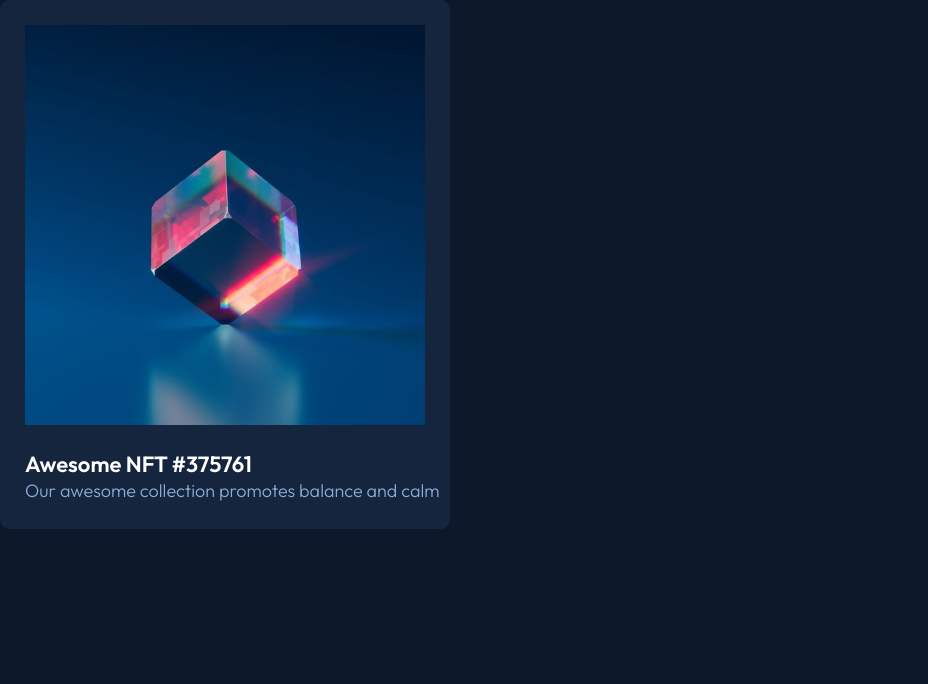
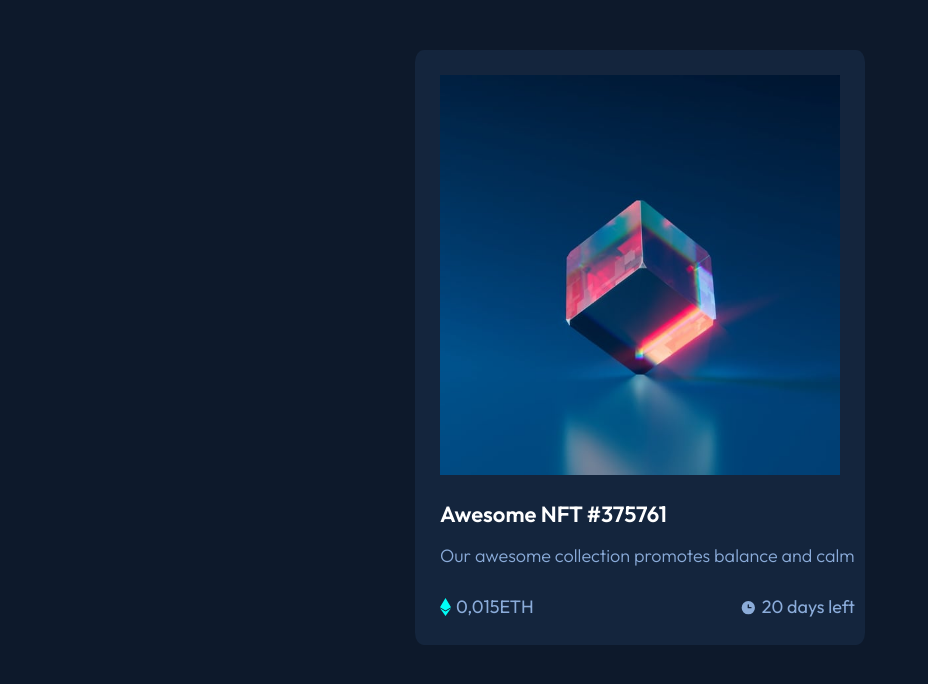
Before and after one commit to Ilya-Zukhbaya/NFT-card-preview, a plain HTML site: page index.html in a window 1280 px wide. Shown: the whole page, without its empty margins (0-928 px from the left). Drawn offline with Linux system fonts and the light colour scheme.

Commit message:
NFT card almost desined

```diff
--- a/index.html
+++ b/index.html
@@ -14,10 +14,20 @@
     <div class="card__image-container">
       <img src="./images/image-equilibrium.jpg" alt="NFT Image" class="NFT-image">
     </div>
-    <div class="card__text-container">
+    <article class="card__text-container">
       <h2 class="card__header-title">Awesome NFT #375761</h2>
       <p class="card__text-description">Our awesome collection promotes balance and calm</p>
-    </div>
+    </article>
+    <article class="NFT__description-container">
+      <div class="NFT__description-price-container">
+        <img src="./images/icon-ethereum.svg" alt="Coin-Price" class="NFT__description-Icon">
+        <p class="NFT__description-price">0,015ETH</p>
+      </div>
+      <div class="NFT__description-timeleft-container">
+        <img src="./images/icon-clock.svg" alt="timeleft-clock" class="NFT__description-timeleft-image">
+        <p class="NFT__description-timeleft-text">20 days left</p>
+      </div>
+    </article>
   </div>
 
 </body>
--- a/style.css
+++ b/style.css
@@ -12,12 +12,12 @@
     box-sizing: border-box;
 }
 html, body{
-    max-width: 1440px;
     font-family: 'Outfit', 'Arial', sans-serif;
     font-size: 18px;
     background-color: var(--main-BG);
 }
 .card{
+    margin: 50px auto;
     width: 450px;
     background-color: var(--card-BG);
     color: var(--soft-blue);
@@ -25,13 +25,14 @@ html, body{
     font-weight: 300;
     line-height: 26px;
 }
-.card__text-container{
-    padding: 0 0 25px 25px;
+.card__text-container, .NFT__description-container{
+    padding: 0 10px 25px 25px;
 }
 .card__header-title{
     color: var(--white);
     font-size: 22px;
     line-height: 28px;
+    padding-bottom: 15px;
 }
 .card__header-title:hover{
     color: var(--cyan);
@@ -43,3 +44,15 @@ html, body{
 .NFT-image{
     width: 100%;
 }
+.NFT__description-container{
+    display: flex;
+    justify-content: space-between;
+    font-weight: 400;
+}
+.NFT__description-price-container, .NFT__description-timeleft-container{
+    display: flex;
+    align-items: center;
+}
+.NFT__description-price, .NFT__description-timeleft-text{
+    padding-left: 5px;
+}
```
